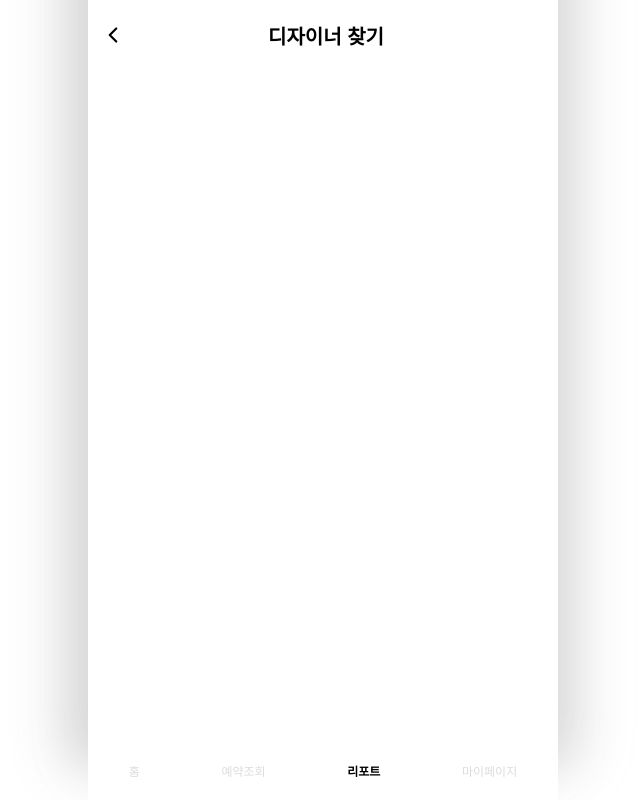
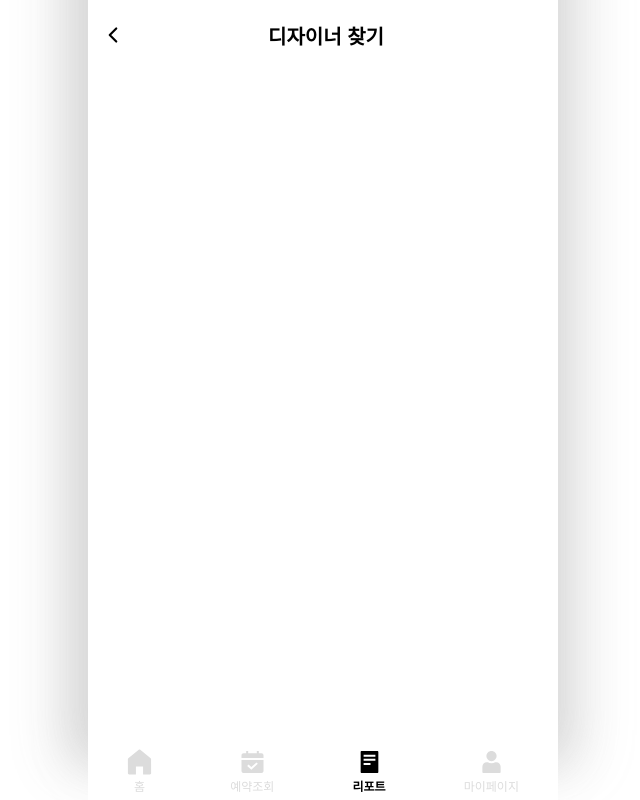
Before and after one commit to 2025-BLAYBUS-TEAM-hairGGmalza/hairGGmalza-client, a Next.js app: page /report in a window 1280 px wide. Shown: the whole page, without its empty margins (317-957 px from the left). Built offline with nearby package versions, Linux system fonts and the light colour scheme; a web font is replaced by a local one.

Commit message:
FEAT: nav 바 구글 로그인 충가

```diff
--- a/src/components/common/Navbar/Navbar.tsx
+++ b/src/components/common/Navbar/Navbar.tsx
@@ -3,6 +3,8 @@
 import styled from "styled-components";
 import { useRouter, usePathname } from "next/navigation";
 import { FiHome } from "react-icons/fi";
+import { BsPeople, BsCardChecklist } from "react-icons/bs";
+import { RxHamburgerMenu } from "react-icons/rx";
 import React, { useState } from "react";
 import CenterModal from "../CenterModal";
 
@@ -11,39 +13,102 @@ const Navbar = () => {
   const pathname = usePathname();
     const [isLoginModalOpen, setIsLoginModalOpen] = useState(false);
 
-  const menuItems = [
-    {
-      name: "홈",
-      path: "/",
-    },
-    {
-      name: "예약조회",
-      path: "/reservation",
-      requiresAuth: true, // 로그인 필요
-    },
-    {
-      name: "리포트",
-      path: "/report",
-      requiresAuth: true,
-    },
-    {
-      name: "마이페이지",
-      path: "/mypage",
-      requiresAuth: true,
-    },
-  ];
-
     const handleNavigation = (path: string, requiresAuth?: boolean) => {
       const token = localStorage.getItem("token");
 
       if (requiresAuth && !token) {
-      // 로그인 필요하지만 토큰이 없으면 모달 띄우기
-      setIsLoginModalOpen(true);
+        setIsLoginModalOpen(true); // 로그인 모달 열기
       } else {
-      // 정상적으로 페이지 이동
-      router.push(path);
+        router.push(path); // 정상적으로 이동
       }
     };
+
+  const menuItems = [
+    {
+      name: "홈",
+      icon: (
+        <svg
+          xmlns="http://www.w3.org/2000/svg"
+          width="25"
+          height="30"
+          viewBox="0 0 21 22"
+          fill="none"
+        >
+          <path
+            d="M1.09937 7.90947C0.867209 8.10031 0.733187 8.38544 0.734383 8.68596L0.781596 20.5471C0.783788 21.0978 1.23086 21.5431 1.78159 21.5431L7.50096 21.5431V14.8512H13.501V21.5431L19.2655 21.5431C19.8193 21.5431 20.2676 21.0929 20.2654 20.5391L20.2182 8.67783C20.2171 8.38197 20.0849 8.10181 19.8574 7.91271L11.1632 0.68769C10.7942 0.381108 10.2596 0.379677 9.88902 0.684282L1.09937 7.90947Z"
+            fill="currentColor" // Use 'currentColor' to inherit the color from the parent
+          />
+        </svg>
+      ),
+      path: "/",
+
+    },
+    {
+      name: "예약조회",
+      icon: (
+        <svg
+          xmlns="http://www.w3.org/2000/svg"
+          width="31"
+          height="30"
+          viewBox="0 0 31 30"
+          fill="none"
+        >
+          <path
+            fill-rule="evenodd"
+            clip-rule="evenodd"
+            d="M19.8203 6.34363H11.1797V4.04541H9.17966V6.34363H6.5C5.39974 6.34363 4.507 7.23208 4.50004 8.33069L4.5 8.34363V11H26.5V8.34363C26.5 7.23906 25.6046 6.34363 24.5 6.34363H21.8203V4.04541H19.8203V6.34363ZM26.5 13H4.5V23.9545C4.5 25.0591 5.39543 25.9545 6.5 25.9545H24.5C25.6046 25.9545 26.5 25.0591 26.5 23.9545V13ZM14.3317 22.7511L20.8235 16.8559L19.479 15.3753L14.3317 20.0495L11.5211 17.4971L10.1765 18.9777L14.3317 22.7511Z"
+            fill="currentColor" // Use 'currentColor' to inherit the color from the parent
+          />
+        </svg>
+      ),
+      path: "/reservation",
+      requiresAuth: true
+    },
+    {
+      name: "리포트",
+      icon: (
+        <svg
+          xmlns="http://www.w3.org/2000/svg"
+          width="31"
+          height="30"
+          viewBox="0 0 31 30"
+          fill="none"
+        >
+          <path
+            fill-rule="evenodd"
+            clip-rule="evenodd"
+            d="M7.66211 4C7.10982 4 6.66211 4.44772 6.66211 5V25C6.66211 25.5523 7.10982 26 7.66211 26H23.3383C23.8905 26 24.3383 25.5523 24.3383 25V5C24.3383 4.44772 23.8905 4 23.3383 4H7.66211ZM21.3964 9.7865H9.60395V7.7865H21.3964V9.7865ZM21.3964 13.8682H9.60395V11.8682H21.3964V13.8682ZM9.60395 17.9498H16.5002V15.9498H9.60395V17.9498Z"
+            fill="currentColor" // Use 'currentColor' to inherit the color from the parent
+          />
+        </svg>
+      ),
+      path: "/report",
+      requiresAuth: true
+    },
+    {
+      name: "마이페이지",
+      icon: (
+        <svg
+          xmlns="http://www.w3.org/2000/svg"
+          width="31"
+          height="30"
+          viewBox="0 0 31 30"
+          fill="none"
+        >
+          <path
+            d="M11.7821 15.3446H10.7616C8.33704 15.3446 6.37158 17.31 6.37158 19.7346V24.9025C6.37158 25.5086 6.86295 26 7.46908 26H23.5312C24.1374 26 24.6287 25.5086 24.6287 24.9025V19.7346C24.6287 17.31 22.6633 15.3446 20.2387 15.3446H19.2182C18.13 15.9923 16.8585 16.3644 15.5002 16.3644C14.1418 16.3644 12.8703 15.9923 11.7821 15.3446Z"
+            fill="currentColor" // Use 'currentColor' to inherit the color from the parent
+          />
+          <path
+            d="M20.5848 9.0847C20.5848 11.8929 18.3084 14.1694 15.5002 14.1694C12.6919 14.1694 10.4155 11.8929 10.4155 9.0847C10.4155 6.2765 12.6919 4 15.5002 4C18.3084 4 20.5848 6.2765 20.5848 9.0847Z"
+            fill="currentColor" // Use 'currentColor' to inherit the color from the parent
+          />
+        </svg>
+      ),
+      path: "/mypage",
+      requiresAuth: true
+    },
+  ];
 
   return (
     <>
@@ -54,16 +119,20 @@ const Navbar = () => {
           onClick={() => handleNavigation(item.path, item.requiresAuth)}
           isActive={pathname === item.path}
         >
+          {React.cloneElement(item.icon, {
+            fillColor: pathname === item.path ? "black" : "#DCDCDC",
+          })}
           <span>{item.name}</span>
         </NavItem>
       ))}
+
     </NavContainer>
 
-      {/* 로그인 필요할 때 띄우는 모달 */}
+                {/* 센터 모달 - 로그인하기 */}
                 <CenterModal
                 isOpen={isLoginModalOpen}
                 onClose={() => setIsLoginModalOpen(false)}
-        title="로그인이 필요해요"
+                title={"\n\n로그인이 필요해요"}
                 login={true}
               />
               </>
@@ -71,7 +140,6 @@ const Navbar = () => {
 };
 
 export default Navbar;
-
 
 const NavContainer = styled.nav`
   position: fixed;
```
Lines whose indentation alone changed are shown as unchanged.
